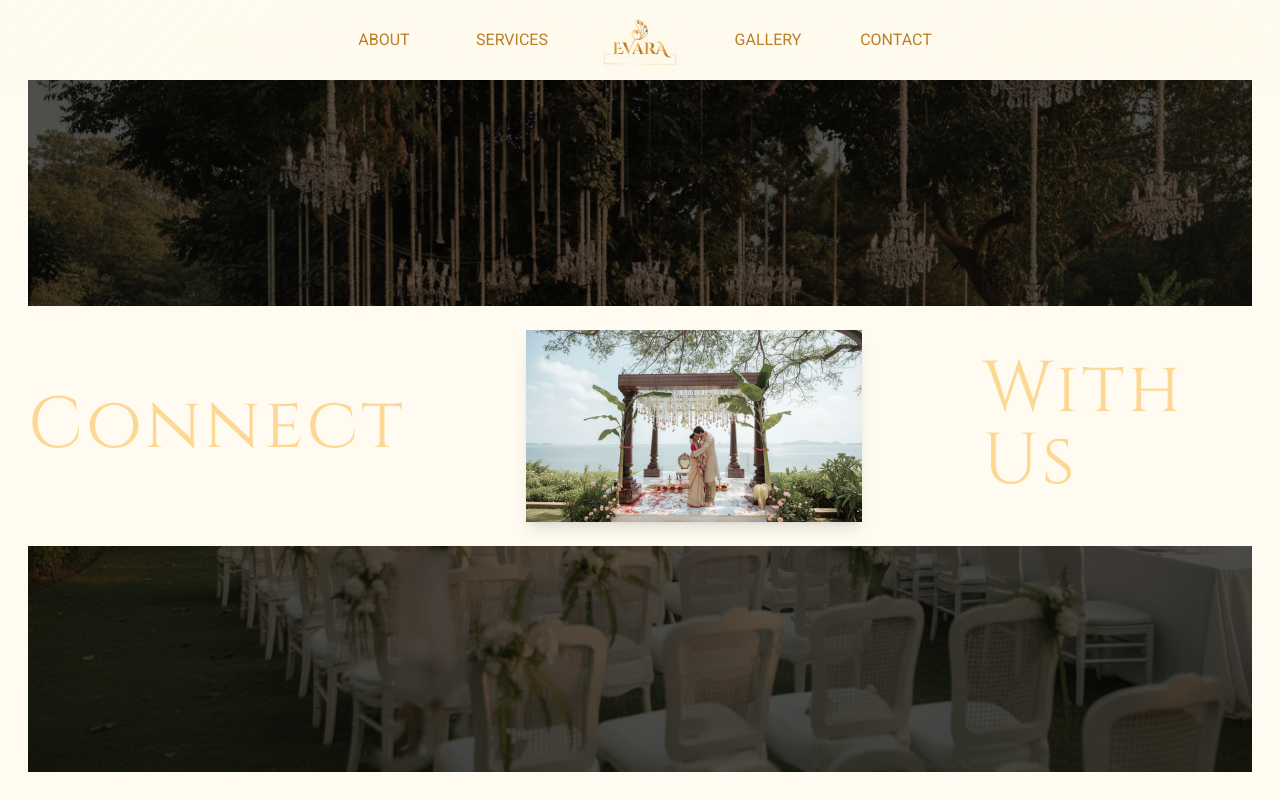
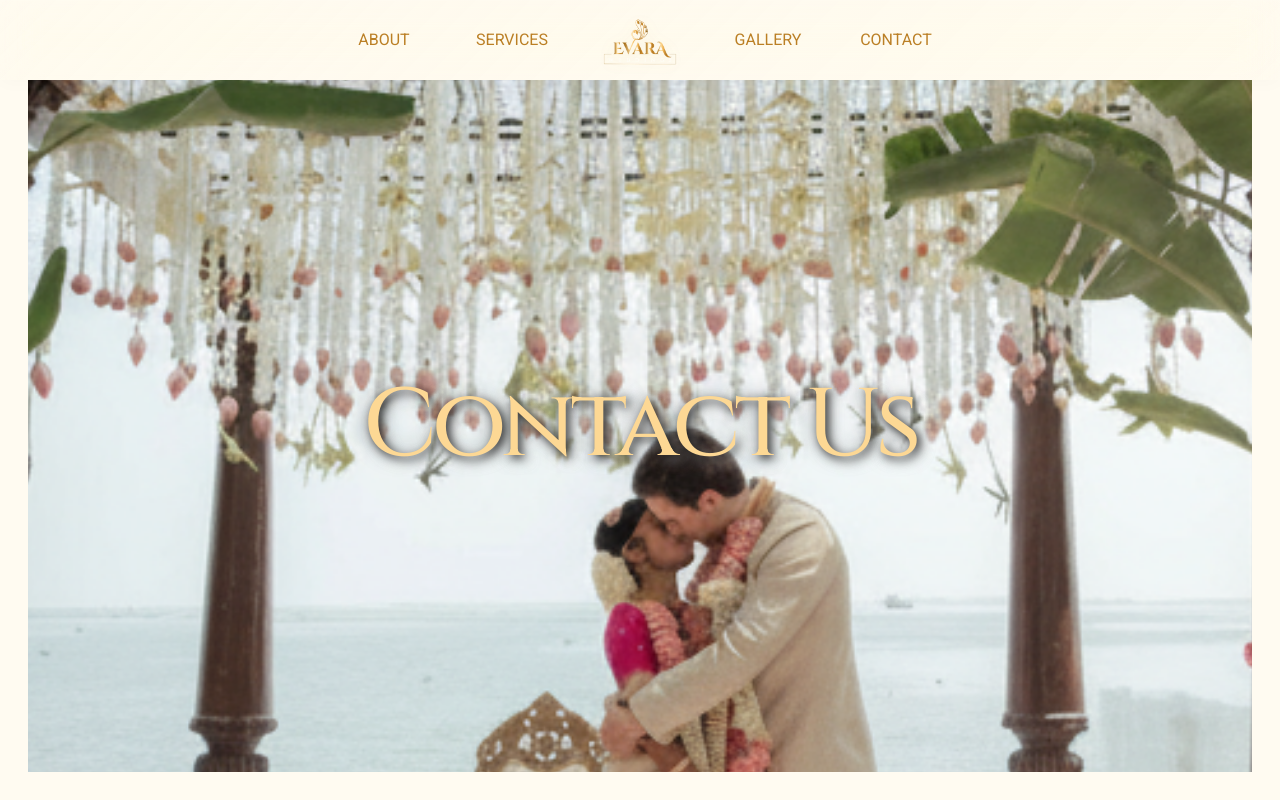
Before and after one commit to deepjaindrj/EvaraRWP, a React (Vite) app: page /contact in a window 1280 px wide. Shown: the top 800 px of the page. Built offline with nearby package versions, Linux system fonts and the light colour scheme.

Commit message:
changes in hero section

```diff
--- a/src/components/About Hero.tsx
+++ b/src/components/About Hero.tsx
@@ -1,53 +1,129 @@
-import React from 'react';
-
+import React, { useEffect, useRef } from 'react';
 
 export default function AboutHero() {
+  const containerRef = useRef(null);
+  const backgroundRef = useRef(null);
+  const stripRef = useRef(null);
+  const centerImageRef = useRef(null);
+  const textRef = useRef(null);
+
+  useEffect(() => {
+    // Load GSAP
+    const script = document.createElement('script');
+    script.src = 'https://cdnjs.cloudflare.com/ajax/libs/gsap/3.12.2/gsap.min.js';
+    script.onload = () => {
+      const { gsap } = window;
+
+      // Create timeline
+      const tl = gsap.timeline();
+
+      // Set initial states - everything visible from start
+      gsap.set([backgroundRef.current, stripRef.current, centerImageRef.current], {
+        opacity: 1
+      });
+      gsap.set(textRef.current, { opacity: 0, scale: 0.8, y: 20 });
+
+      // Animation sequence
+      tl
+        // Pause to let everything settle beautifully
+        .to({}, { duration: 2 })
+
+        // THE MAGIC TRANSFORMATION
+        // Strip slides out from right to left
+        .to(stripRef.current, {
+          x: "100vw",
+          duration: 2.5,
+          ease: "power2.inOut"
+        })
+
+        // Simultaneously - center image expands to fill entire background
+        .to(centerImageRef.current, {
+          scale: 2.8,
+          width: '100%',
+          height: '100%',
+          duration: 2.5,
+          ease: "power2.inOut",
+          transformOrigin: "center center"
+        }, "-=2.5")
+
+        // Once transformation is complete - text appears
+        .to(textRef.current, {
+          opacity: 1,
+          scale: 1,
+          y: 0,
+          duration: 1.5,
+          ease: "back.out(1.7)"
+        }, "-=0.3");
+    };
+
+    document.head.appendChild(script);
+
+    return () => {
+      if (document.head.contains(script)) {
+        document.head.removeChild(script);
+      }
+    };
+  }, []);
+
   return (
-    <section id="home" className="relative min-h-screen flex items-center justify-center bg-[#FFFBF1] pt-20">
-      {/* Container with proper margins - matching Hero layout */}
+    <section
+      ref={containerRef}
+      id="home"
+      className="relative min-h-screen flex items-center justify-center bg-[#FFFBF1] pt-20 overflow-hidden"
+    >
+      {/* Container with proper margins */}
       <div className="relative w-full px-7 pb-7">
-        {/* Background Image Container with rounded corners - matching Hero dimensions */}
+
+        {/* LAYER 1: Background Image Container */}
         <div
+          ref={backgroundRef}
           className="relative h-[calc(100vh-5rem-1.75rem)] w-full bg-cover bg-center bg-no-repeat overflow-hidden"
           style={{
             backgroundImage: 'url("/serviceherobg.png")',
           }}
         >
           {/* Subtle overlay */}
-          <div className="absolute inset-0 bg-black/60 "></div>
+          <div className="absolute inset-0 bg-black/60"></div>
 
-
-          {/* Content */}
-          <div className="relative z-10 flex items-center justify-center h-full">
-
-            {/* Full Width Strip Container */}
-            <div className="flex items-center justify-center h-[30vh] w-full bg-[#FFFBF1]">
-
-              {/* OUR Text */}
-              <div className="flex-1 flex items-center justify-end pr-24">
-                <span className="font-cinzel text-[#FDD894] text-4xl sm:text-7xl font-light tracking-wider">
-                  OUR
-                </span>
+          {/* LAYER 2: White Strip Only - No Text, No Image */}
+          <div
+            ref={stripRef}
+            className="absolute inset-0 flex items-center justify-center z-10"
+          >
+            <div className="h-[30vh] w-full bg-[#FFFBF1] shadow-2xl">
+            </div>
           </div>
 
-              {/* Central Rectangular Image */}
-              <div className="flex-shrink-0 mx-4 md:mx-6 h-[24vh] w-auto overflow-hidden shadow-lg">
+          {/* LAYER 3: Center Image - Small Horizontal Rectangle Initially */}
+          <div
+            ref={centerImageRef}
+            className="absolute top-1/2 left-1/2 transform -translate-x-1/2 -translate-y-1/2 z-20 overflow-hidden shadow-lg"
+            style={{
+              width: '200px',
+              height: '120px'
+            }}
+          >
             <img
               src="/abouthero.png"
-                  alt="Our Story"
-                  className="w-full h-full object-cover"
+              alt="About Us"
+              className="w-full h-full bg-cover bg-center bg-no-repeat overflow-hidden"
+              style={{
+                objectPosition: 'center center'
+              }}
             />
           </div>
 
-              {/* STORY Text */}
-              <div className="flex-1 flex items-center justify-start pl-24">
-                <span className="font-cinzel text-[#FDD894] text-4xl sm:text-7xl font-light tracking-wider">
-                  STORY
-                </span>
-              </div>
-
-            </div>
-
+          {/* Final Text - "About Us" Together in Center */}
+          <div className="absolute inset-0 flex items-center justify-center z-30">
+  <h1
+    ref={textRef}
+    className="font-cinzel text-[#FDD894] text-5xl sm:text-8xl font-medium tracking-tighter text-center"
+    style={{
+      textShadow: '3px 3px 10px rgba(0,0,0,0.8), 6px 6px 12px rgba(191, 191, 191, 0.6), 0px 0px 20px rgba(0,0,0,0.4)'
+    }}
+  >
+    About Us
+  </h1>
 </div>
         </div>
       </div>
--- a/src/components/Contact Hero.tsx
+++ b/src/components/Contact Hero.tsx
@@ -1,53 +1,129 @@
-import React from 'react';
+import React, { useEffect, useRef } from 'react';
 
+export default function AboutHero() {
+  const containerRef = useRef(null);
+  const backgroundRef = useRef(null);
+  const stripRef = useRef(null);
+  const centerImageRef = useRef(null);
+  const textRef = useRef(null);
 
-export default function ContactHero() {
+  useEffect(() => {
+    // Load GSAP
+    const script = document.createElement('script');
+    script.src = 'https://cdnjs.cloudflare.com/ajax/libs/gsap/3.12.2/gsap.min.js';
+    script.onload = () => {
+      const { gsap } = window;
+
+      // Create timeline
+      const tl = gsap.timeline();
+
+      // Set initial states - everything visible from start
+      gsap.set([backgroundRef.current, stripRef.current, centerImageRef.current], {
+        opacity: 1
+      });
+      gsap.set(textRef.current, { opacity: 0, scale: 0.8, y: 20 });
+
+      // Animation sequence
+      tl
+        // Pause to let everything settle beautifully
+        .to({}, { duration: 2 })
+
+        // THE MAGIC TRANSFORMATION
+        // Strip slides out from right to left
+        .to(stripRef.current, {
+          x: "100vw",
+          duration: 2.5,
+          ease: "power2.inOut"
+        })
+
+        // Simultaneously - center image expands to fill entire background
+        .to(centerImageRef.current, {
+          scale: 2.8,
+          width: '100%',
+          height: '100%',
+          duration: 2.5,
+          ease: "power2.inOut",
+          transformOrigin: "center center"
+        }, "-=2.5")
+
+        // Once transformation is complete - text appears
+        .to(textRef.current, {
+          opacity: 1,
+          scale: 1,
+          y: 0,
+          duration: 1.5,
+          ease: "back.out(1.7)"
+        }, "-=0.3");
+    };
+
+    document.head.appendChild(script);
+
+    return () => {
+      if (document.head.contains(script)) {
+        document.head.removeChild(script);
+      }
+    };
+  }, []);
+
   return (
-    <section id="home" className="relative min-h-screen flex items-center justify-center bg-[#FFFBF1] pt-20">
-      {/* Container with proper margins - matching Hero layout */}
+    <section
+      ref={containerRef}
+      id="home"
+      className="relative min-h-screen flex items-center justify-center bg-[#FFFBF1] pt-20 overflow-hidden"
+    >
+      {/* Container with proper margins */}
       <div className="relative w-full px-7 pb-7">
-        {/* Background Image Container with rounded corners - matching Hero dimensions */}
+
+        {/* LAYER 1: Background Image Container */}
         <div
+          ref={backgroundRef}
           className="relative h-[calc(100vh-5rem-1.75rem)] w-full bg-cover bg-center bg-no-repeat overflow-hidden"
           style={{
             backgroundImage: 'url("/serviceherobg.png")',
           }}
         >
           {/* Subtle overlay */}
-          <div className="absolute inset-0 bg-black/60 "></div>
+          <div className="absolute inset-0 bg-black/60"></div>
 
-
-          {/* Content */}
-          <div className="relative z-10 flex items-center justify-center h-full">
-
-            {/* Full Width Strip Container */}
-            <div className="flex items-center justify-center h-[30vh] w-full bg-[#FFFBF1]">
-
-              {/* OUR Text */}
-              <div className="flex-1 flex items-center justify-end pr-24">
-                <span className="font-cinzel text-[#FDD894] text-4xl sm:text-7xl font-light tracking-wider">
-                  Connect
-                </span>
+          {/* LAYER 2: White Strip Only - No Text, No Image */}
+          <div
+            ref={stripRef}
+            className="absolute inset-0 flex items-center justify-center z-10"
+          >
+            <div className="h-[30vh] w-full bg-[#FFFBF1] shadow-2xl">
+            </div>
           </div>
 
-              {/* Central Rectangular Image */}
-              <div className="flex-shrink-0 mx-4 md:mx-6 h-[24vh] w-auto overflow-hidden shadow-lg">
+          {/* LAYER 3: Center Image - Small Horizontal Rectangle Initially */}
+          <div
+            ref={centerImageRef}
+            className="absolute top-1/2 left-1/2 transform -translate-x-1/2 -translate-y-1/2 z-20 overflow-hidden shadow-lg"
+            style={{
+              width: '200px',
+              height: '120px'
+            }}
+          >
             <img
               src="/abouthero.png"
-                  alt="Our Story"
-                  className="w-full h-full object-cover"
+              alt="About Us"
+              className="w-full h-full bg-cover bg-center bg-no-repeat overflow-hidden"
+              style={{
+                objectPosition: 'center center'
+              }}
             />
           </div>
 
-              {/* STORY Text */}
-              <div className="flex-1 flex items-center justify-start pl-24">
-                <span className="font-cinzel text-[#FDD894] text-4xl sm:text-7xl font-light tracking-wider">
-                  With Us
-                </span>
-              </div>
-
-            </div>
-
+          {/* Final Text - "About Us" Together in Center */}
+          <div className="absolute inset-0 flex items-center justify-center z-30">
+  <h1
+    ref={textRef}
+    className="font-cinzel text-[#FDD894] text-5xl sm:text-8xl font-medium tracking-tighter text-center"
+    style={{
+      textShadow: '3px 3px 10px rgba(0,0,0,0.8), 6px 6px 12px rgba(191, 191, 191, 0.6), 0px 0px 20px rgba(0,0,0,0.4)'
+    }}
+  >
+    Contact Us
+  </h1>
 </div>
         </div>
       </div>
```
Lines whose indentation alone changed are shown as unchanged.
